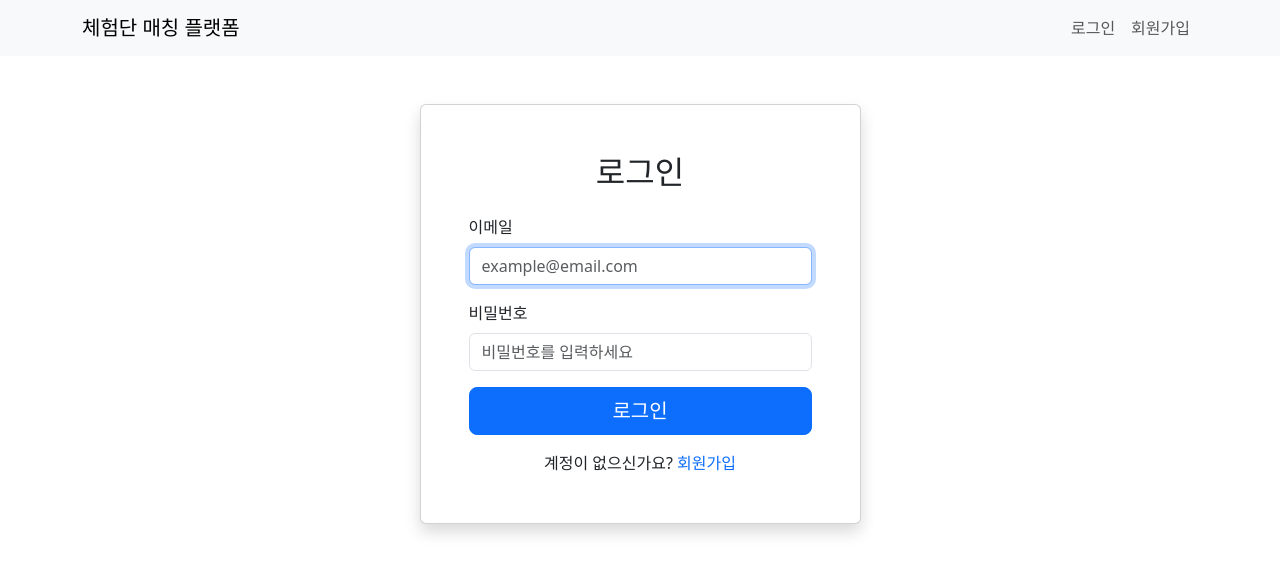
After one commit to Pakkoc/vcm1-1_blog_experience_platfrom_redistribution, a Django app: page /accounts/login/ in a window 1280 px wide. The commit adds this page. Shown: the top 574 px of the page. Run offline with Django 5.2, Linux system fonts and the light colour scheme.

Commit message:
feat: 로그인 기능 수정정

```diff
--- /dev/null
+++ b/apps/users/templates/users/login.html
@@ -0,0 +1,66 @@
+{% extends "base.html" %}
+
+{% block title %}로그인 - 체험단 매칭 플랫폼{% endblock %}
+
+{% block content %}
+<div class="container mt-5">
+    <div class="row justify-content-center">
+        <div class="col-md-6 col-lg-5">
+            <div class="card shadow">
+                <div class="card-body p-5">
+                    <h2 class="card-title text-center mb-4">로그인</h2>
+
+                    <form method="post" novalidate>
+                        {% csrf_token %}
+
+                        <!-- Email -->
+                        <div class="mb-3">
+                            <label for="email" class="form-label">이메일</label>
+                            <input
+                                type="email"
+                                class="form-control"
+                                id="email"
+                                name="email"
+                                value="{{ email|default:'' }}"
+                                placeholder="example@email.com"
+                                required
+                                autofocus
+                            >
+                        </div>
+
+                        <!-- Password -->
+                        <div class="mb-3">
+                            <label for="password" class="form-label">비밀번호</label>
+                            <input
+                                type="password"
+                                class="form-control"
+                                id="password"
+                                name="password"
+                                placeholder="비밀번호를 입력하세요"
+                                required
+                            >
+                        </div>
+
+                        <!-- Submit Button -->
+                        <div class="d-grid gap-2 mb-3">
+                            <button type="submit" class="btn btn-primary btn-lg">
+                                로그인
+                            </button>
+                        </div>
+
+                        <!-- Signup Link -->
+                        <div class="text-center">
+                            <p class="mb-0">
+                                계정이 없으신가요?
+                                <a href="{% url 'users:signup' %}" class="text-decoration-none">
+                                    회원가입
+                                </a>
+                            </p>
+                        </div>
+                    </form>
+                </div>
+            </div>
+        </div>
+    </div>
+</div>
+{% endblock %}
--- a/apps/users/urls.py
+++ b/apps/users/urls.py
@@ -3,10 +3,12 @@ URL configuration for users app.
 """
 
 from django.urls import path
-from .views import SignupView
+from .views import SignupView, LoginView, LogoutView
 
 app_name = 'users'
 
 urlpatterns = [
     path('signup/', SignupView.as_view(), name='signup'),
+    path('login/', LoginView.as_view(), name='login'),
+    path('logout/', LogoutView.as_view(), name='logout'),
 ]
--- a/apps/users/views.py
+++ b/apps/users/views.py
@@ -4,7 +4,7 @@ Views for user authentication and registration.
 
 from django.shortcuts import render, redirect
 from django.views import View
-from django.contrib.auth import login
+from django.contrib.auth import login, logout, authenticate
 from django.contrib import messages
 
 from apps.common.exceptions import DuplicateActionException
@@ -63,10 +63,9 @@ class SignupView(View):
 
             # Role-based redirection
             if user.role == 'advertiser':
-                # TODO: Create campaign management page later
-                return redirect('/')  # Home for now
+                return redirect('campaigns:management')
             else:
-                return redirect('/')  # Home page
+                return redirect('campaigns:home')
 
         except DuplicateActionException as e:
             form.add_error(None, str(e))
@@ -74,3 +73,58 @@ class SignupView(View):
         except Exception as e:
             messages.error(request, '회원가입 처리 중 오류가 발생했습니다.')
             return render(request, self.template_name, {'form': form})
+
+
+class LoginView(View):
+    """
+    View for user login.
+    """
+    template_name = 'users/login.html'
+
+    def get(self, request):
+        """Display login form"""
+        # Redirect authenticated users to home
+        if request.user.is_authenticated:
+            return redirect('/')
+
+        return render(request, self.template_name)
+
+    def post(self, request):
+        """Process login form submission"""
+        email = request.POST.get('email', '').strip()
+        password = request.POST.get('password', '')
+
+        # Validate input
+        if not email or not password:
+            messages.error(request, '이메일과 비밀번호를 모두 입력해주세요.')
+            return render(request, self.template_name)
+
+        # Authenticate user
+        user = authenticate(request, username=email, password=password)
+
+        if user is not None:
+            login(request, user)
+            messages.success(request, f'{user.name}님, 환영합니다!')
+
+            # Role-based redirection
+            next_url = request.GET.get('next')
+            if next_url:
+                return redirect(next_url)
+            elif user.role == 'advertiser':
+                return redirect('campaigns:management')
+            else:
+                return redirect('campaigns:home')
+        else:
+            messages.error(request, '이메일 또는 비밀번호가 올바르지 않습니다.')
+            return render(request, self.template_name, {'email': email})
+
+
+class LogoutView(View):
+    """
+    View for user logout.
+    """
+    def post(self, request):
+        """Process logout"""
+        logout(request)
+        messages.success(request, '로그아웃되었습니다.')
+        return redirect('campaigns:home')
--- a/templates/_navbar.html
+++ b/templates/_navbar.html
@@ -16,18 +16,21 @@
                         </li>
                     {% elif user.role == 'advertiser' %}
                         <li class="nav-item">
-                            <a class="nav-link" href="#">체험단 관리</a>
+                            <a class="nav-link" href="{% url 'campaigns:management' %}">체험단 관리</a>
                         </li>
                     {% endif %}
                     <li class="nav-item">
-                        <a class="nav-link" href="#">로그아웃</a>
+                        <form method="post" action="{% url 'users:logout' %}" class="d-inline">
+                            {% csrf_token %}
+                            <button type="submit" class="nav-link btn btn-link">로그아웃</button>
+                        </form>
                     </li>
                 {% else %}
                     <li class="nav-item">
-                        <a class="nav-link" href="#">로그인</a>
+                        <a class="nav-link" href="{% url 'users:login' %}">로그인</a>
                     </li>
                     <li class="nav-item">
-                        <a class="nav-link" href="#">회원가입</a>
+                        <a class="nav-link" href="{% url 'users:signup' %}">회원가입</a>
                     </li>
                 {% endif %}
             </ul>
```
Also changed, not shown: docs/requirement.md (+1 -1 lines).
